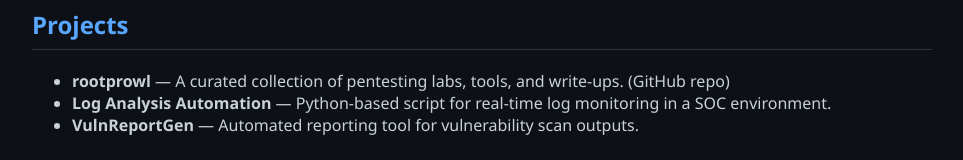
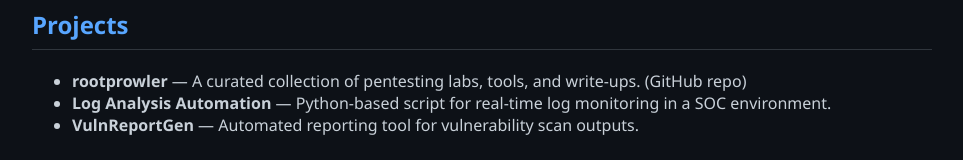
Before and after one commit to rootprowler/rootprowler, a plain HTML site: page index.html in a window 1280 px wide. Shown: the part 565-725 px from the top of the page, without its empty margins (158-1121 px from the left). Drawn offline with Linux system fonts and the light colour scheme.

Commit message:
index.html

```diff
--- a/index.html
+++ b/index.html
@@ -78,7 +78,7 @@
     <section>
         <h2>Projects</h2>
         <ul>
-            <li><strong>rootprowl</strong> — A curated collection of pentesting labs, tools, and write-ups. (GitHub repo)</li>
+            <li><strong>rootprowler</strong> — A curated collection of pentesting labs, tools, and write-ups. (GitHub repo)</li>
             <li><strong>Log Analysis Automation</strong> — Python-based script for real-time log monitoring in a SOC environment.</li>
             <li><strong>VulnReportGen</strong> — Automated reporting tool for vulnerability scan outputs.</li>
         </ul>
```
